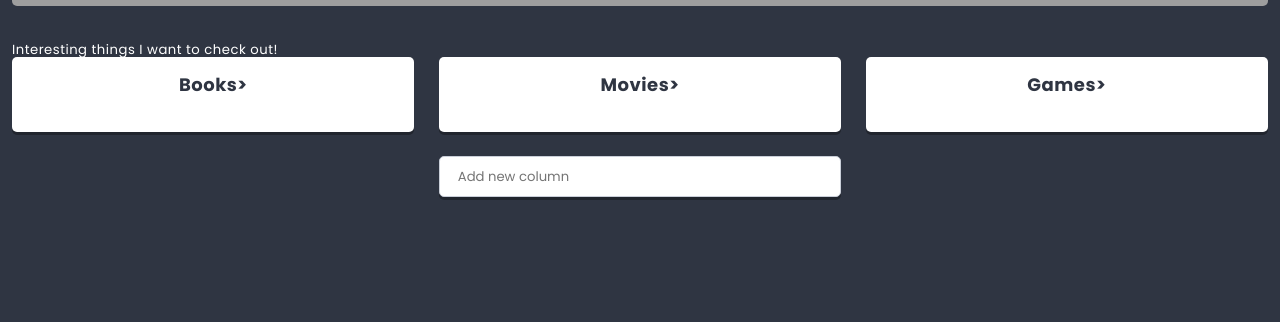
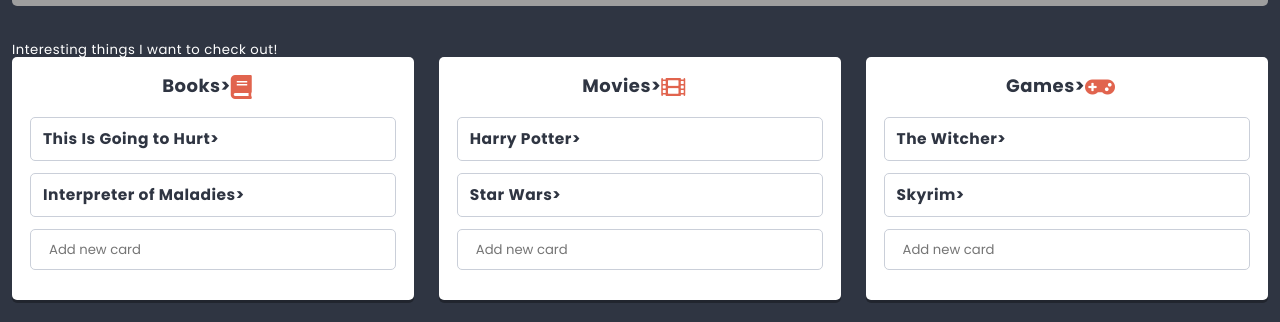
Before and after one commit to mssbase/ReactStarter, a React app: page / in a window 1280 px wide. Shown: the part 339-661 px from the top of the page. Built offline with nearby package versions, Linux system fonts and the light colour scheme; grey boxes are pictures that could not be loaded.

Commit message:
Card and Icon done - icon needs some corrections

```diff
--- /dev/null
+++ b/src/components/Card/Card.js
@@ -0,0 +1,19 @@
+import React from 'react';
+import styles from './Card.scss';
+import PropTypes from 'prop-types';
+
+class Card extends React.Component {
+    static propTypes = {
+        title: PropTypes.node.isRequired,
+    }
+
+    render() {
+        return (
+            <section className={styles.component}>
+                <h3 className={styles.title}>{this.props.title}></h3>
+            </section>
+        )
+    }
+}
+
+export default Card;
--- a/src/components/Column/Column.js
+++ b/src/components/Column/Column.js
@@ -1,17 +1,57 @@
 import React from 'react';
 import styles from './Column.scss';
 import PropTypes from 'prop-types';
+import Card from './../Card/Card.js';
+import {settings} from '../../data/dataStore';
+import Creator from './../Creator/Creator.js';
+import Icon from './../Icon/Icon.js';
+
 
 class Column extends React.Component {
+    state = {
+        cards: this.props.cards || [],
+    }
+
     static propTypes = {
-        title: PropTypes.node.isRequired,
+        title: PropTypes.node,
+        addCard: PropTypes.func,
+        cards: PropTypes.array,
+        icon: PropTypes.string,
+    }
 
+    addCard(title){
+        this.setState(state => (
+            {
+                cards: [
+                    ...state.cards,
+                    {
+                        key: state.cards.length ? state.cards[state.cards.length-1].key+1 : 0,
+                        title,
+                        icon: 'list-alt',
+                        cards: []
+                    }
+                ]
+            }
+        ));
     }
 
     render() {
+        const {icon} = this.props;
         return (
             <section className={styles.component}>
-                <h3 className={styles.title}>{this.props.title}></h3>
+                <h3 className={styles.title}>{this.props.title}>
+                    <span className={styles.icon}>
+                        <Icon name={icon}/>
+                    </span>
+                </h3>
+                <div className={styles.card}>
+                    {this.state.cards.map(({key, ...cardProps}) => (
+                        <Card key={key} {...cardProps} />
+                    ))}
+                </div>
+                <div className={styles.creator}>
+                    <Creator text={settings.cardCreatorText} action={title => this.addCard(title)}/>
+                </div>
             </section>
         )
     }
--- /dev/null
+++ b/src/components/Icon/Icon.js
@@ -0,0 +1,11 @@
+import React from 'react';
+import PropTypes from 'prop-types';
+
+
+const Icon = props => (<i className={`fas fa-${props.name}`}></i>);
+
+Icon.propTypes = {
+    name: PropTypes.string,
+};
+
+export default Icon;
--- a/src/components/List/List.js
+++ b/src/components/List/List.js
@@ -20,21 +20,7 @@
     static defaultProps = {
         description: settings.defaultListDescription,
     }
-    addColumn(title){
-        this.setState(state => (
-            {
-                columns: [
-                    ...state.columns,
-                    {
-                        key: state.columns.length ? state.columns[state.columns.length-1].key+1 : 0,
-                        title,
-                        icon: 'list-alt',
-                        cards: []
-                    }
-                ]
-            }
-        ));
-    }
+
     render() {
         return (
             <section className={styles.component}>
```
